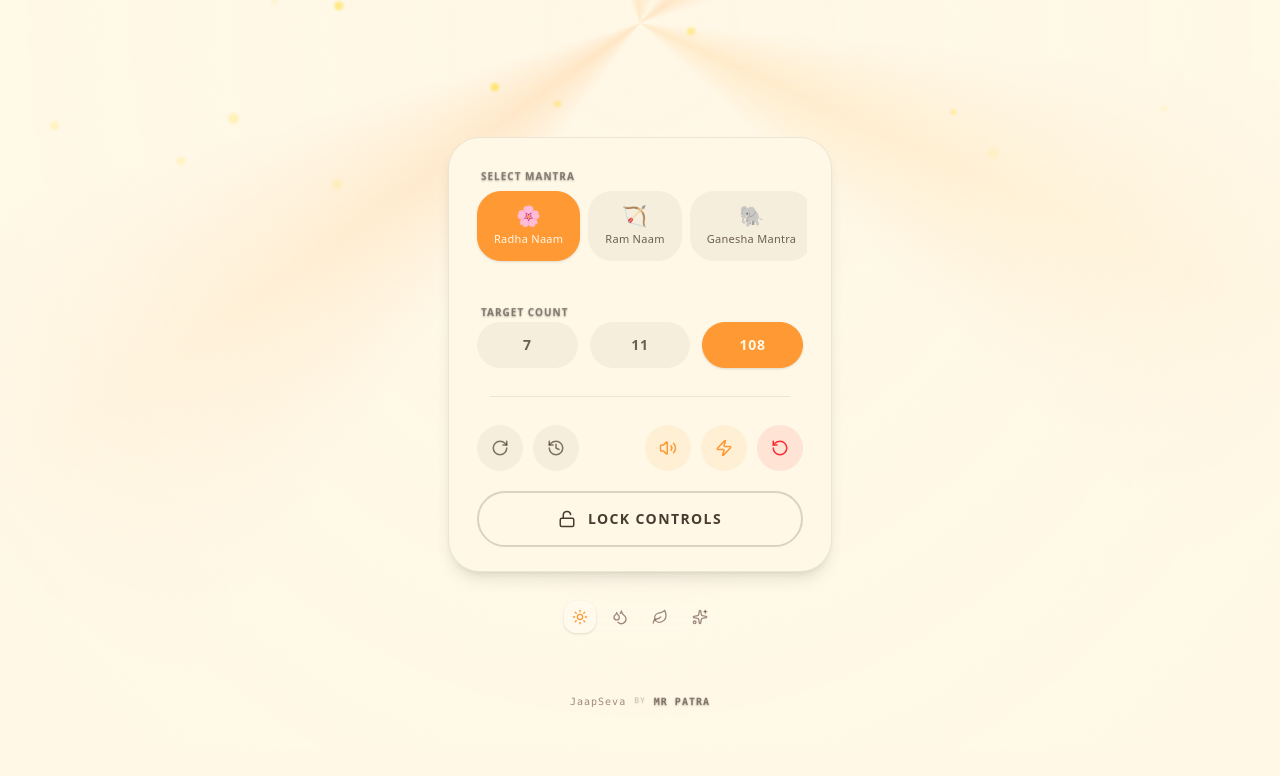
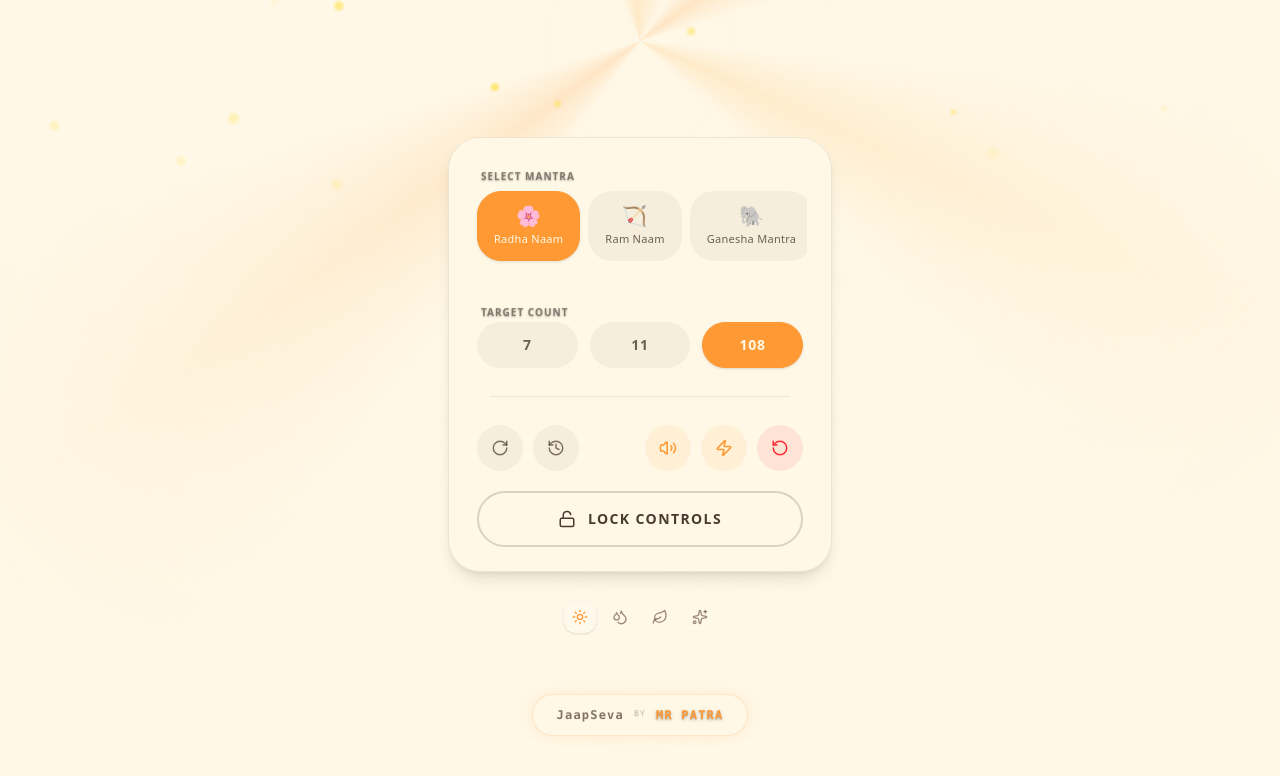
Before and after one commit to amitkumarpatra99/JaapSeva, a Next.js app: page / in a window 1280 px wide. Shown: the part 702-1478 px from the top of the page. Before the commit the page ends 1451 px from the top, so only its background shows below. Built offline with nearby package versions, Linux system fonts and the light colour scheme; a web font is replaced by a local one.

Commit message:
feat: implement main application entry page with counter, history, and GSAP animations

```diff
--- a/src/app/page.tsx
+++ b/src/app/page.tsx
@@ -137,19 +137,24 @@ export default function Home() {
         </div>
 
         {/* Footer - JaapSeva by MR PATRA */}
-        <div className="anim-item mt-4 flex flex-row items-center gap-2 text-[10px] font-mono tracking-widest uppercase text-jaap-neutral/60">
+           <div className="anim-item mt-4 mb-2 flex flex-row items-center gap-2.5 text-[10px] md:text-xs font-mono tracking-widest uppercase bg-background/80 backdrop-blur-md border border-jaap-primary/20 shadow-[0_0_15px_rgba(var(--jaap-primary-rgb),0.15)] px-6 py-3 rounded-full relative overflow-hidden group">
+          {/* Subtle hover effect for the pill */}
+          <div className="absolute inset-0 bg-jaap-primary/5 translate-y-full group-hover:translate-y-0 transition-transform duration-300" />
+
           <button
             onClick={() => window.scrollTo({ top: 0, behavior: "smooth" })}
-            className="hover:text-jaap-primary transition-colors hover:underline underline-offset-4 cursor-pointer"
+            className="text-foreground/70 hover:text-jaap-primary transition-colors cursor-pointer relative z-10 font-bold"
           >
             JaapSeva
           </button>
-          <span className="opacity-40 text-[8px]">by</span>
+
+          <span className="opacity-30 text-[8px] relative z-10">by</span>
+
           <a
             href="https://mrpatra.vercel.app/"
             target="_blank"
             rel="noopener noreferrer"
-            className="hover:text-jaap-primary transition-colors hover:underline underline-offset-4 font-bold cursor-pointer"
+            className="text-jaap-primary font-extrabold hover:text-jaap-accent transition-colors relative z-10 drop-shadow-sm"
           >
             MR PATRA
           </a>
```
